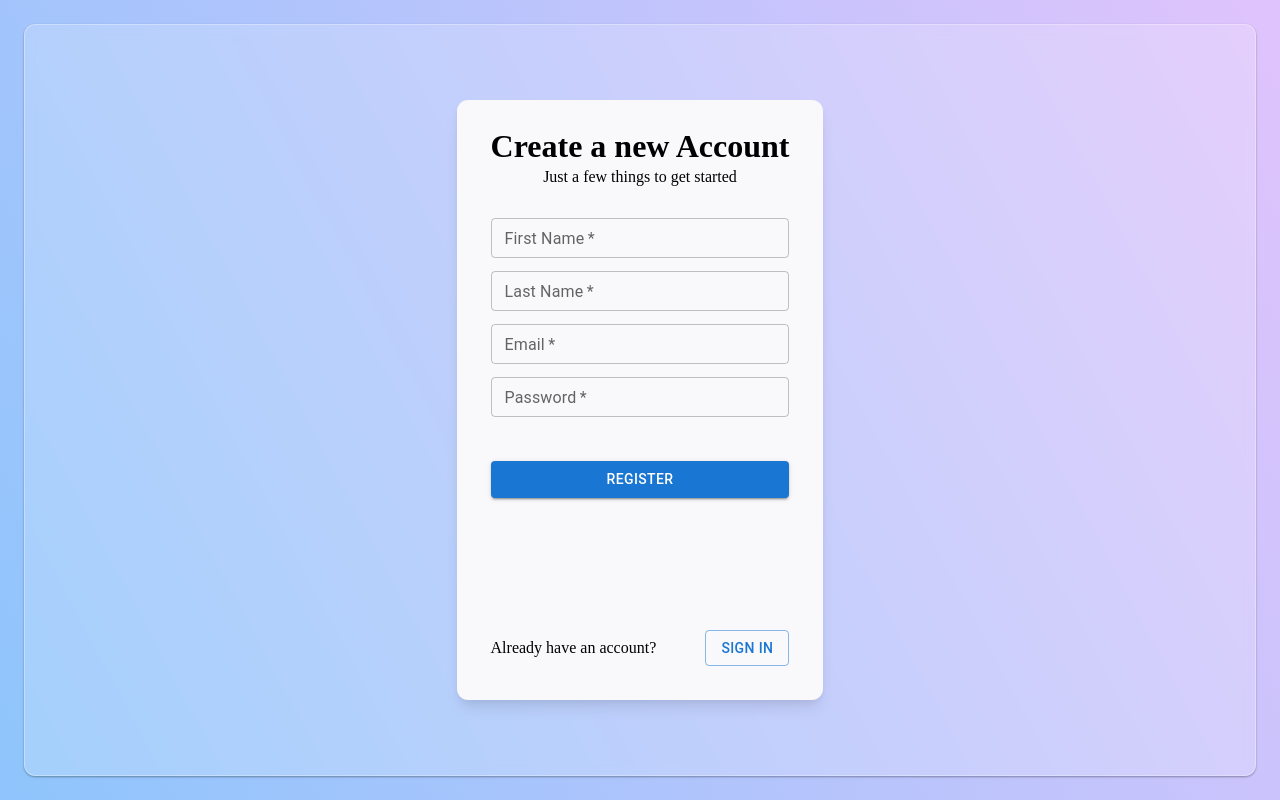
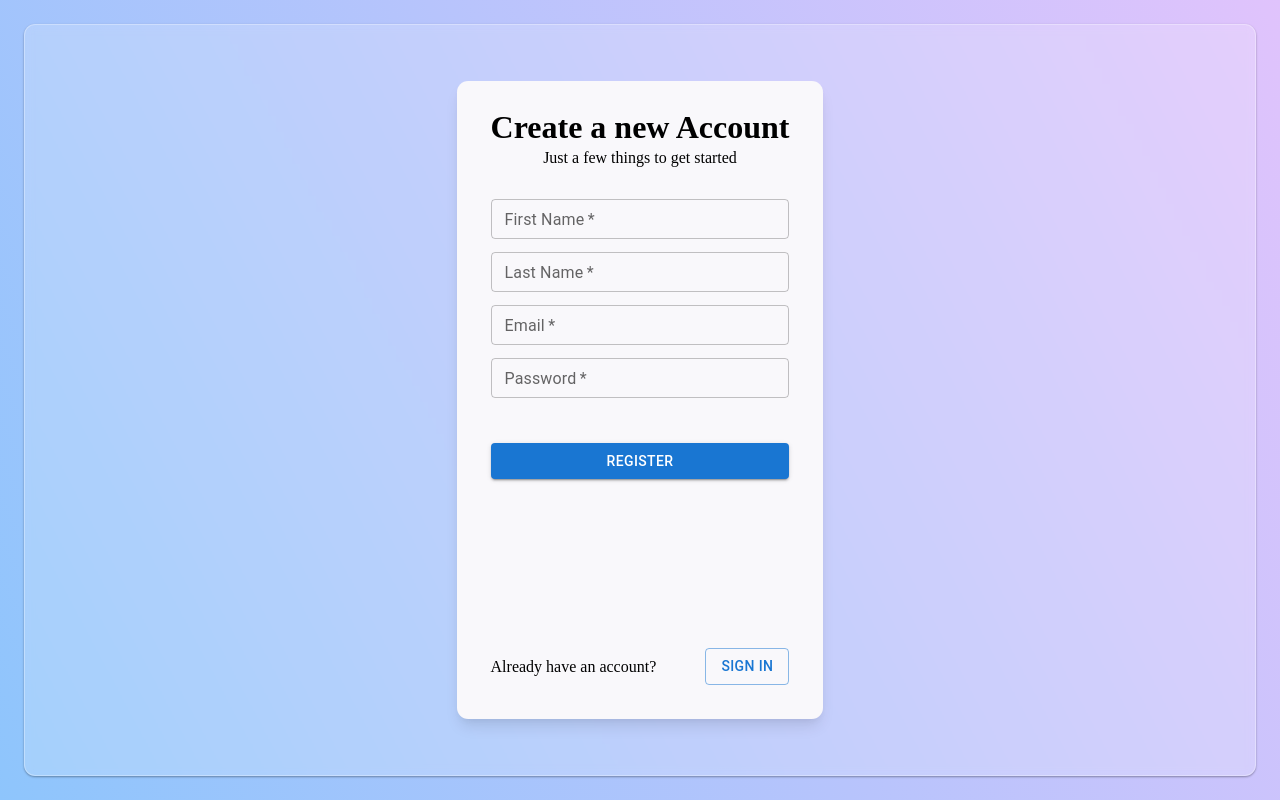
Before and after one commit to SanjoyPator1/WebDevProjects, a Next.js app: page /register in a window 1280 px wide. Built offline with nearby package versions, Linux system fonts and the light colour scheme.

Commit message:
auth page style change

```diff
--- a/components/AuthForm/AuthForm.tsx
+++ b/components/AuthForm/AuthForm.tsx
@@ -94,8 +94,8 @@ const AuthForm = ({ mode }: { mode: "register" | "signin" }) => {
   const content = mode === "register" ? registerContent : signinContent;
 
   const cardStyle: React.CSSProperties = {
-    height:"80%",
-    minWidth:"27%",
+    height:"85%",
+    minWidth:"30%",
   };
 
   return (
--- a/styles/global.css
+++ b/styles/global.css
@@ -157,25 +157,21 @@
 
 .title-font {
   font-size: var(--title-size);
-  font-family: var(--font-title);
   color: #333333;
 }
 
 .header-font {
   font-size: var(--header-size);
-  font-family: var(--font-header);
   color: #555555;
 }
 
 .sub-header-font {
   font-size: var(--sub-header-size);
-  font-family: var(--font-sub-header);
   color: #777777;
 }
 
 .body-font {
   font-size: var(--body-size);
-  font-family: var(--font-body);
   color: #999999;
 }
 
```
